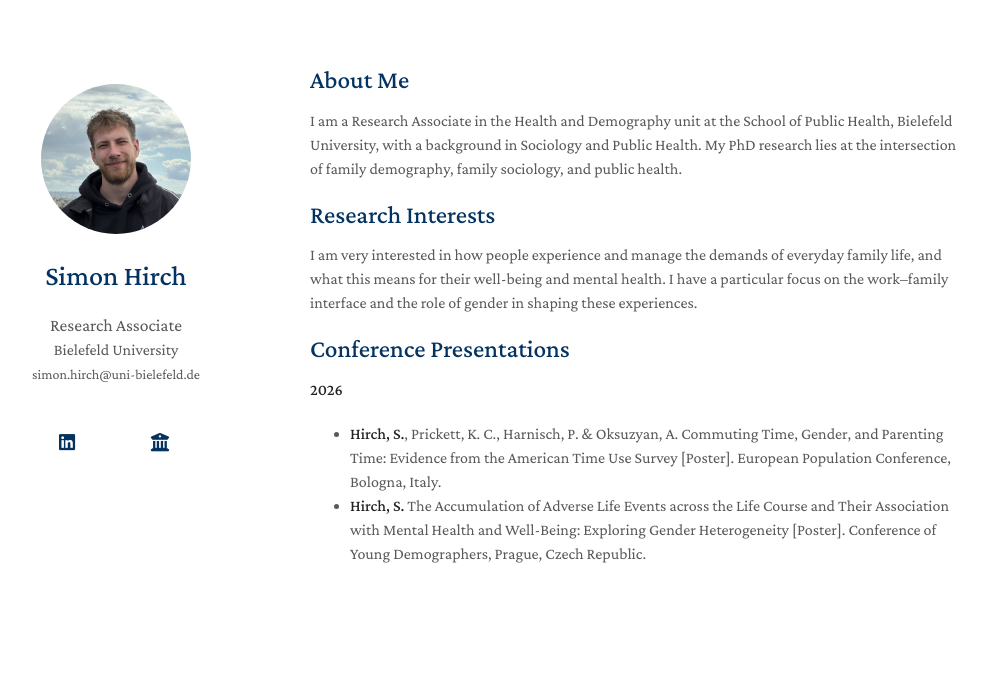
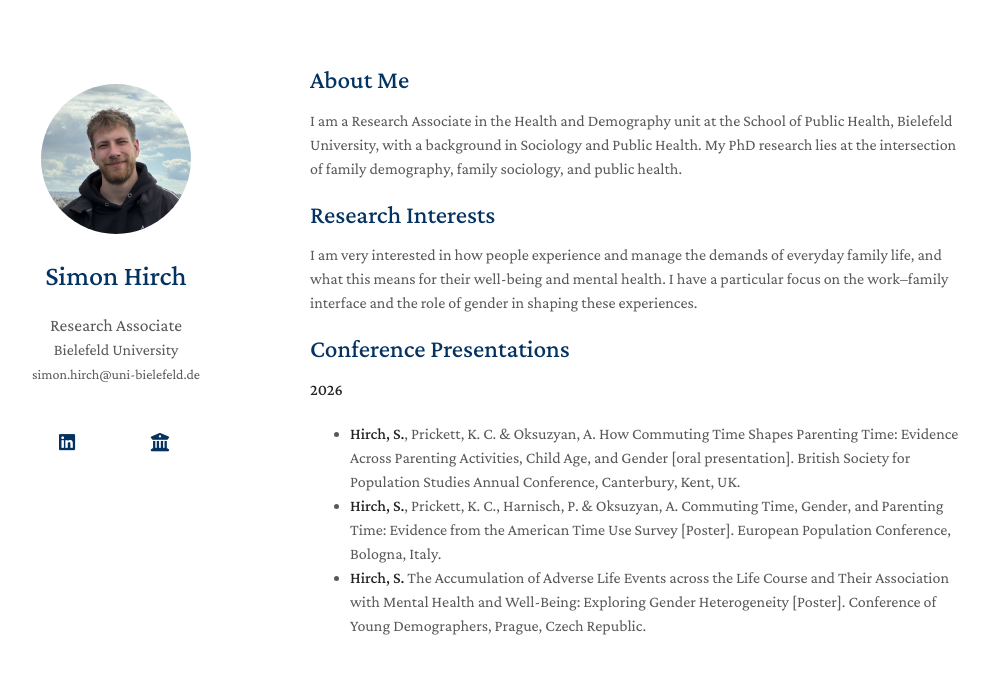
Before and after one commit to Simon-Hirch/simon-hirch.github.io, a Jekyll site: the page built from index.md, in a window 1280 px wide. Shown: the top 674 px of the page, without its empty margins (160-1149 px from the left). Built offline with Jekyll 4.4.1, drawn with Linux system fonts in a browser that asks for light colours; a style sheet for code colours, icons or effects is not loaded; our own code applies the rules of GitHub Pages for plain Markdown files.

Commit message:
Update index.md

```diff
--- a/index.md
+++ b/index.md
@@ -11,6 +11,7 @@ I am very interested in how people experience and manage the demands of everyday
 
 ## Conference Presentations
 **2026**
+- **Hirch, S.**, Prickett, K. C. & Oksuzyan, A. How Commuting Time Shapes Parenting Time: Evidence Across Parenting Activities, Child Age, and Gender [oral presentation]. British Society for Population Studies Annual Conference, Canterbury, Kent, UK.
 -  **Hirch, S.**, Prickett, K. C., Harnisch, P. & Oksuzyan, A. Commuting Time, Gender, and Parenting Time: Evidence from the American Time Use Survey [Poster]. European Population Conference, Bologna, Italy.
 -  **Hirch, S.** The Accumulation of Adverse Life Events across the Life Course and Their Association with Mental Health and Well-Being: Exploring Gender Heterogeneity [Poster]. Conference of Young Demographers, Prague, Czech Republic.
 
```
